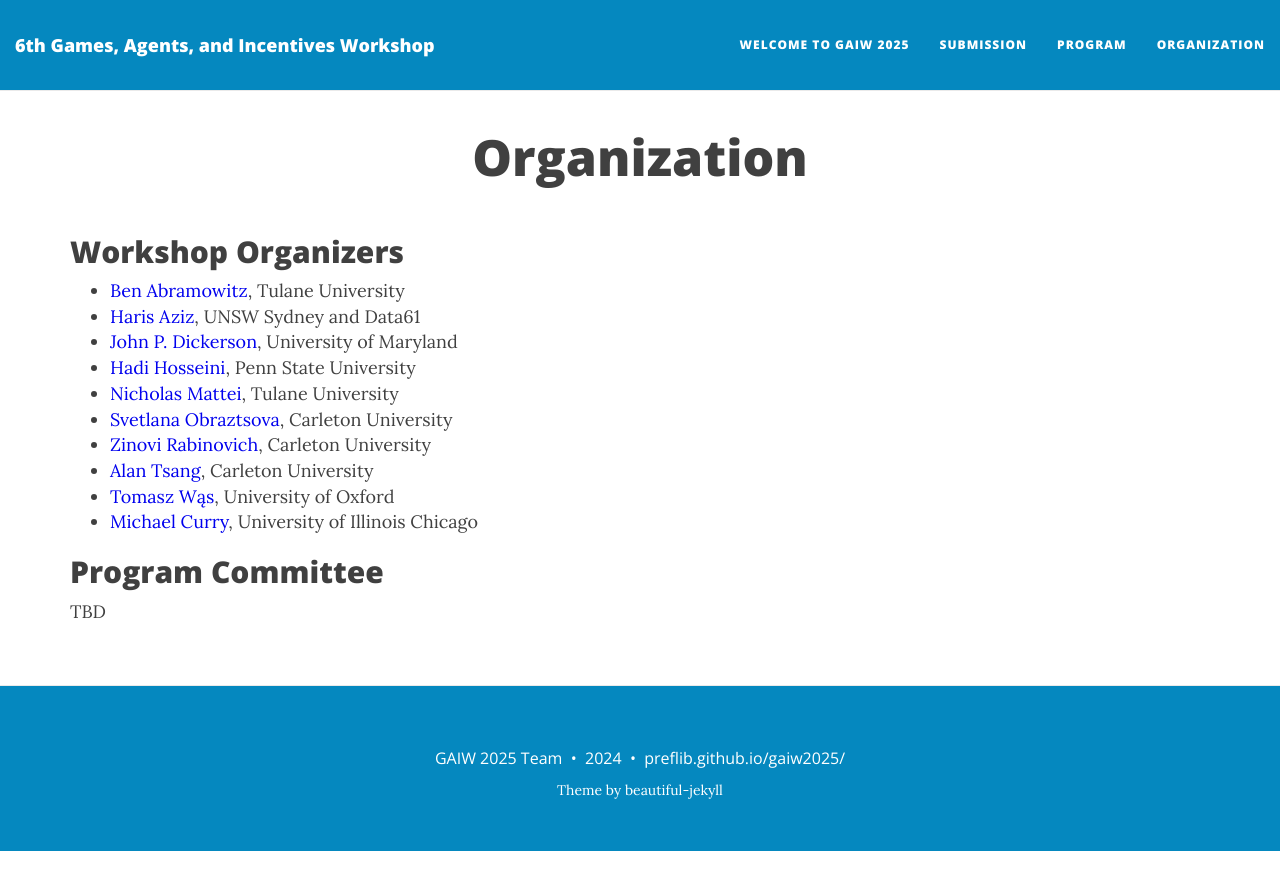
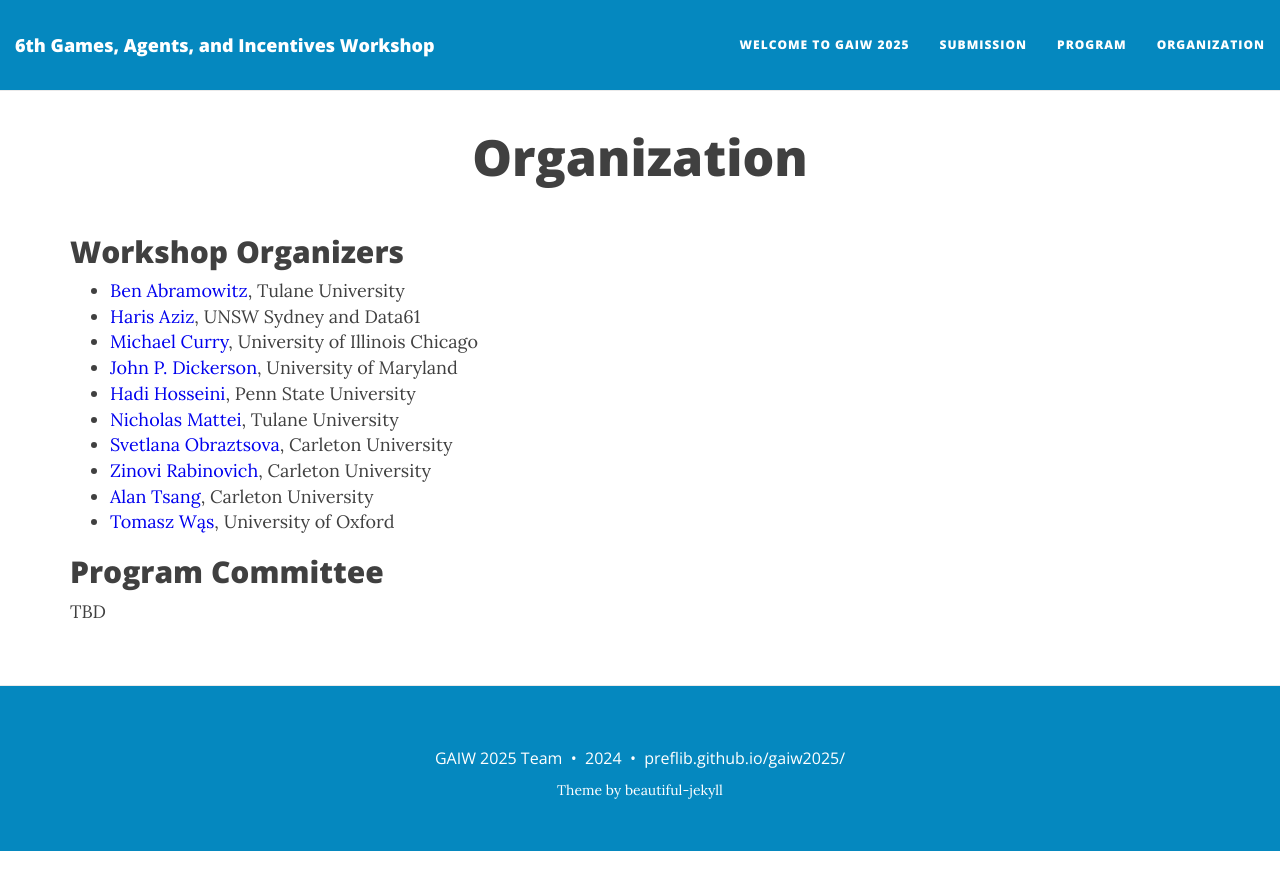
Before and after one commit to PrefLib/gaiw2025, a Jekyll site: the page built from organization.md, in a window 1280 px wide. Shown: the top 890 px of the page. Built offline with Jekyll 4.4.1, drawn with Linux system fonts in a browser that asks for light colours; nearby versions of some CDN libraries; part of the change alters nothing that is shown.

```diff
--- a/organization.md
+++ b/organization.md
@@ -8,6 +8,7 @@ published: true
 ## Workshop Organizers
 * [Ben Abramowitz](https://benabramowitz.github.io/), Tulane University
 * [Haris Aziz](https://research.unsw.edu.au/people/associate-professor-haris-aziz), UNSW Sydney and Data61
+* [Michael Curry](https://currymj.github.io/), University of Illinois Chicago
 * [John P. Dickerson](http://jpdickerson.com/), University of Maryland
 * [Hadi Hosseini](https://faculty.ist.psu.edu/hadi/), Penn State University
 * [Nicholas Mattei](http://www.nickmattei.net/), Tulane University
@@ -15,7 +16,6 @@ published: true
 * [Zinovi Rabinovich](https://carleton.ca/scs/people/zinovi-rabinovich/), Carleton University
 * [Alan Tsang](https://people.scs.carleton.ca/~alantsang/), Carleton University
 * [Tomasz Wąs](https://www.mimuw.edu.pl/~twas/), University of Oxford
-* [Michael Curry](https://currymj.github.io/), University of Illinois Chicago
 
 ## Program Committee
 TBD
```
